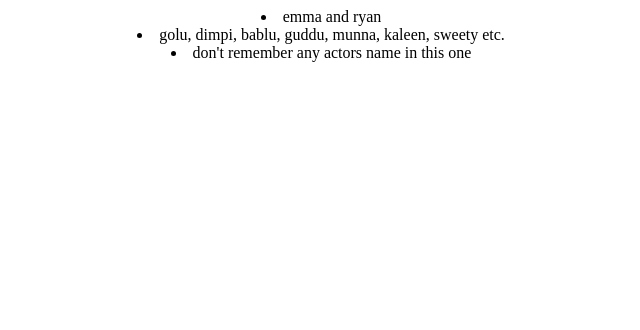
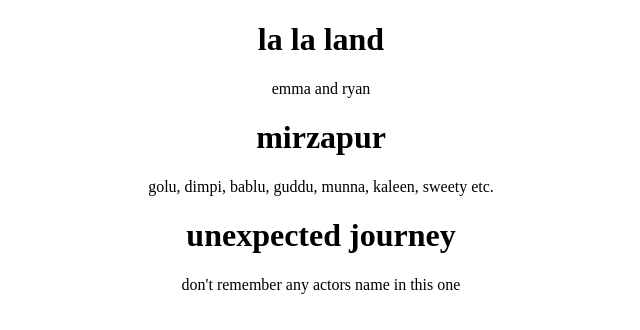
Before and after one commit to Shreya388/react_exercises, a React (Create React App) app: page / in a window 1280 px wide. Shown: the top 330 px of the page, without its empty margins (319-959 px from the left). Built offline with nearby package versions, Linux system fonts and the light colour scheme.

Commit message:
made a movie list with useState

```diff
--- /dev/null
+++ b/src/Movie.js
@@ -0,0 +1,14 @@
+import React from 'react';
+
+const Movie = ({name, actors}) => {
+    return (
+        <div>
+            <h1>{name}</h1>
+            <p>{actors}</p>
+        </div>
+
+
+     );
+};
+
+export default Movie;
--- a/src/movieList.js
+++ b/src/movieList.js
@@ -1,4 +1,5 @@
 import React, { useState } from 'react';
+import Movie from './Movie';
 
 const MovieList = () => {
     const [movies, setMovies] = useState([
@@ -21,7 +22,7 @@
     return (
         <div>
             {movies.map(movie => (
-                <li>{movie.actors}</li>
+                <Movie name={movie.name} actors={movie.actors} />
             ))}
         </div>
 
```
